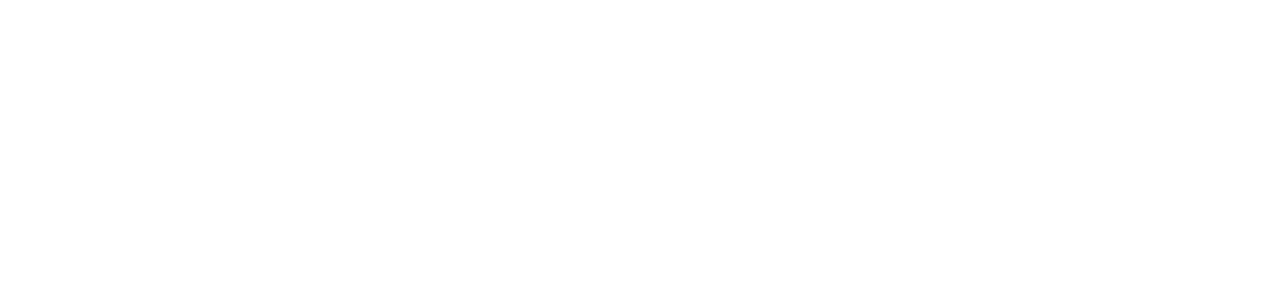
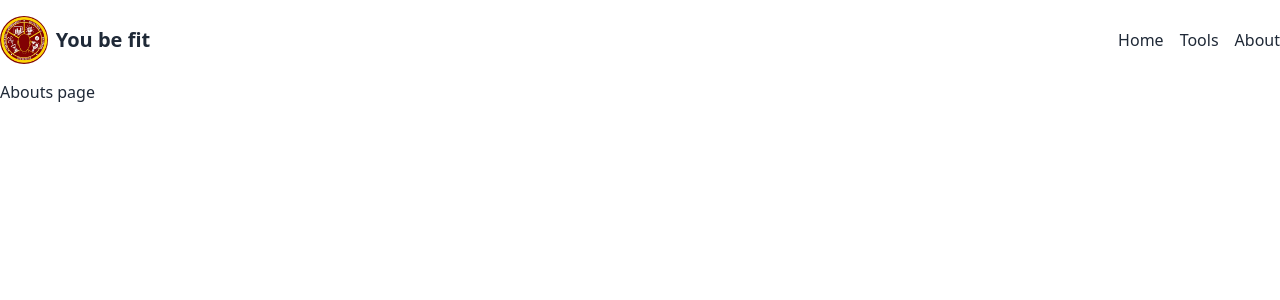
Before and after one commit to Sanjero20/youbefit, a React (Vite) app: page /about in a window 1280 px wide. Before the commit this address had no page. Shown: the top 300 px of the page. Built offline with nearby package versions, Linux system fonts and the light colour scheme.

Commit message:
chore: setup other pages

```diff
--- a/src/App.tsx
+++ b/src/App.tsx
@@ -5,6 +5,7 @@
 
 import { Home } from "@/pages/home";
 import { Assessment } from "@/pages/assessment";
+import { About } from "@/pages/about";
 
 function App() {
   return (
@@ -13,6 +14,7 @@
         <Route element={<MainLayout />}>
           <Route index element={<Home />} />
           <Route path="assessment" element={<Assessment />} />
+          <Route path="about" element={<About />} />
         </Route>
       </Routes>
     </BrowserRouter>
--- /dev/null
+++ b/src/pages/about/about.tsx
@@ -0,0 +1,5 @@
+function About() {
+  return <div className="container mx-auto">Abouts page</div>;
+}
+
+export default About;
--- /dev/null
+++ b/src/pages/about/index.tsx
@@ -0,0 +1 @@
+export { default as About } from "./about";
--- a/src/pages/assessment/assessment.tsx
+++ b/src/pages/assessment/assessment.tsx
@@ -1,5 +1,5 @@
 function Assessment() {
-  return <div>Assessments page</div>;
+  return <div className="container mx-auto">Assessments page</div>;
 }
 
 export default Assessment;
```
